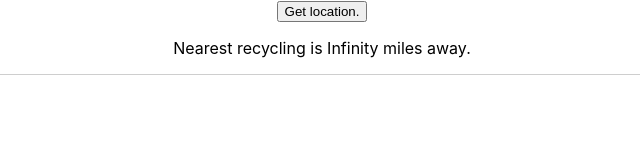
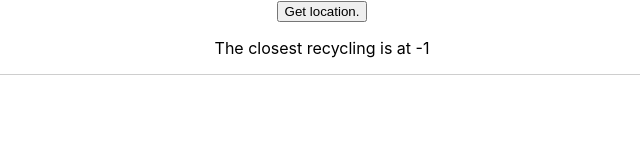
Before and after one commit to kvnw2020/Finding_Recycling_Bin, a React (Create React App) app: page / in a window 1280 px wide. Shown: the top 160 px of the page, without its empty margins (318-958 px from the left). Built offline with nearby package versions, Linux system fonts and the light colour scheme; no server answers.

Commit message:
added indexOf

```diff
--- a/src/components/DisplayAddress.js
+++ b/src/components/DisplayAddress.js
@@ -4,7 +4,7 @@ function DisplayAddress(props) {
 
     return (
         <div className='box'>
-            <p>Nearest recycling is {props.rightSpot} miles away.</p>
+            <p>The closest recycling is at {props.closestOne} </p>
         </div>
     )
 }
--- a/src/components/GettingLocation.js
+++ b/src/components/GettingLocation.js
@@ -9,7 +9,6 @@ class GettingLocation extends Component {
             latitude: 0,
             longitude: 0,
             distance: [],
-            testDistance: [13,41,27,34,4,1.25]
         }
         this.getLocation = this.getLocation.bind(this);
         this.getCoordinates = this.getCoordinates.bind(this)
@@ -63,18 +62,18 @@ class GettingLocation extends Component {
         const revisedUpdatedDistance = this.state.distance.filter(mile =>{
             return !isNaN(mile)
         })
-        const position = Math.min(...revisedUpdatedDistance)
+        const position = revisedUpdatedDistance.indexOf(Math.min(...revisedUpdatedDistance))
         return position
     }
 
     render() {
 
-        const rightSpot = this.findShortestDistance()
+        const closestOne = this.findShortestDistance()
 
         return (
             <div>
                 <button onClick={this.getLocation}>Get location.</button>
-                <DisplayAddress rightSpot={rightSpot} />
+                <DisplayAddress closestOne={closestOne} />
             </div>
         )
     }
```
